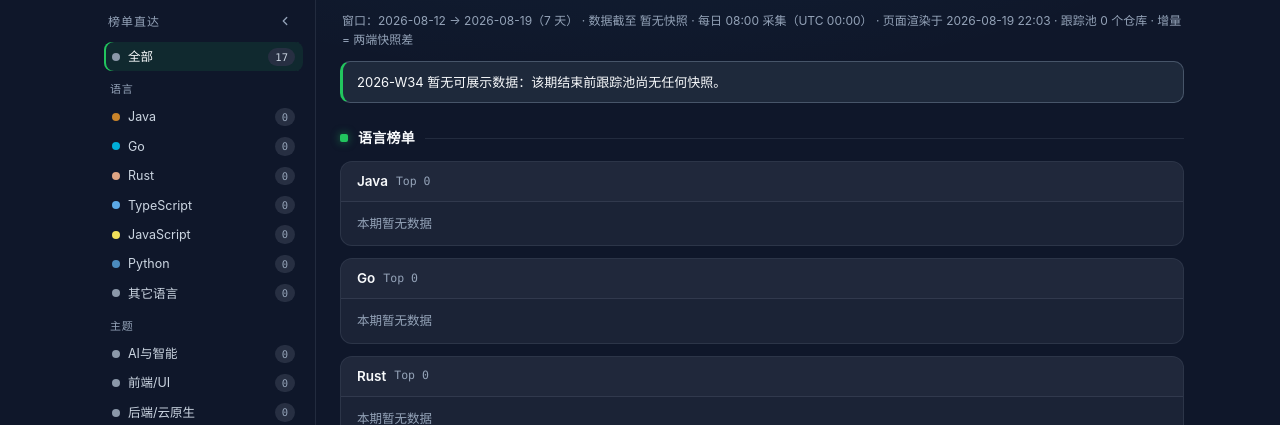
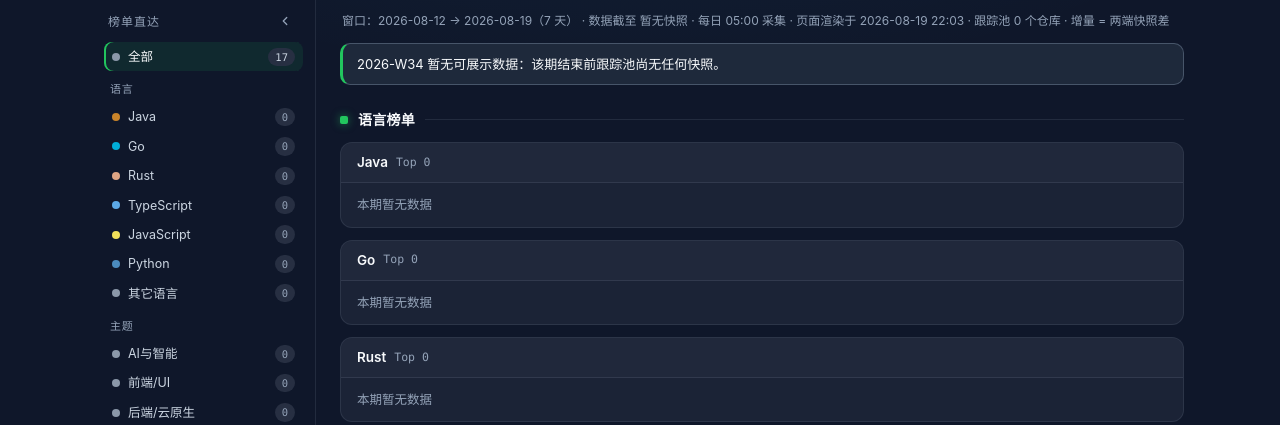
Before and after one commit to WENZIZZHENG/radar-github, a FastAPI app: page / in a window 1280 px wide. Shown: the part 55-480 px from the top of the page. Run offline with FastAPI, Linux system fonts and the light colour scheme; data that the repository does not hold is empty.

Commit message:
feat: 每日采集改北京 05:00（UTC 21:00），元信息行去 UTC 括注，数据截至改显北京日期

```diff
--- a/app/jobs.py
+++ b/app/jobs.py
@@ -1,6 +1,6 @@
 """进程内调度（架构决策 7：SSR + SQLite + 进程内 APScheduler，不引独立调度进程）。
 
-每日 UTC 00:00 跑一次全日任务（快照＋发现池，逻辑全在 app.collector.discover；T-011/T-017 串行接 AI 每日生成）：
+每日北京 05:00（UTC 21:00）跑一次全日任务（快照＋发现池，逻辑全在 app.collector.discover；T-011/T-017 串行接 AI 每日生成）：
 - misfire_grace_time=1 小时：进程重启错过整点，1 小时内醒来补跑一次；
 - coalesce=True：多次错过合并成一次，不连刷配额（共识 §8 允许数据空洞，没必要补）；
 - 时区钉死 UTC：服务器本地时区不可控，采集口径全部 UTC（与 UTC 定长时间戳硬约定一致）。
@@ -56,7 +56,7 @@ def create_scheduler() -> AsyncIOScheduler:
     scheduler = AsyncIOScheduler(timezone=timezone.utc)
     scheduler.add_job(
         daily_job,
-        CronTrigger(hour=0, minute=0, timezone=timezone.utc),
+        CronTrigger(hour=21, minute=0, timezone=timezone.utc),  # UTC 21:00 = 北京次日 05:00（2026-08-14 本人拍板改定）
         id=DAILY_JOB_ID,
         misfire_grace_time=MISFIRE_GRACE_SECONDS,
         coalesce=True,
--- a/app/web/routes.py
+++ b/app/web/routes.py
@@ -252,11 +252,12 @@ def _endpoint_note(captured_at: str | None) -> str | None:
 
 
 def _meta(conn: sqlite3.Connection, period: str, as_of_date: date) -> dict:
-    """元信息行（流程说明 §2 第 1 层，T-028 消歧）：统计窗口、数据截至（最新快照日）、页面渲染时刻、跟踪池规模、口径说明。
+    """元信息行（流程说明 §2 第 1 层，T-028 消歧）：统计窗口、数据截至（最新快照的北京日期）、页面渲染时刻、跟踪池规模、口径说明。
 
     T-028：原"生成于"实为渲染时刻，易被误读为数据时间——拆成 data_as_of（数据截至，
-    库内最新快照 captured_at 的日期）与 generated（页面渲染时刻）两段；模板改显三段
-    （数据截至 / 每日采集时刻 / 页面渲染于），"生成于"字样删除。
+    库内最新快照 captured_at 的北京日期，UTC+8；采集固定北京 05:00 = UTC 21:00）与
+    generated（页面渲染时刻）两段；模板改显三段（数据截至 / 每日采集时刻 / 页面渲染于），
+    "生成于"字样删除。
     """
     nominal = _NOMINAL_DAYS.get(period)
     window = None
@@ -264,14 +265,19 @@ def _meta(conn: sqlite3.Connection, period: str, as_of_date: date) -> dict:
         start = as_of_date - timedelta(days=nominal)
         window = f"{start.isoformat()} → {as_of_date.isoformat()}（{nominal} 天）"
     tracked = conn.execute("SELECT COUNT(*) FROM repos WHERE dead = 0").fetchone()[0]
-    # T-028：数据截至 = MAX(captured_at) 定长 ISO 前 10 字符直接切片（schema 硬约定，不做日期解析，
-    # 与 _endpoint_note 同做法）；全库无快照时（首期部署当日）显式"暂无快照"，不隐晦成渲染日期
+    # T-028：数据截至 = MAX(captured_at) 的北京日期——captured_at 定长 ISO（schema 硬约定，
+    # 与 _endpoint_note 同数据源）；采集在 UTC 21:00（北京 05:00）落库，UTC 日期比北京慢一天，
+    # 直接切前 10 位会让"数据截至"永远显示前一天（用户必误会），故 +8h 再取日期
     latest_captured = conn.execute("SELECT MAX(captured_at) FROM star_snapshots").fetchone()[0]
     beijing = timezone(timedelta(hours=8))  # 本人自用（中国时区），明示避免与库内 UTC 混淆
     return {
         "window": window,  # 总星榜无窗口概念 → None，模板改显"数据截至"
         "as_of": as_of_date.isoformat(),  # 期次口径基准日（模板不再直接渲染，保留供调试/后续用）
-        "data_as_of": latest_captured[:10] if latest_captured else "暂无快照",
+        "data_as_of": (
+            (datetime.strptime(latest_captured, _ISO_FMT) + timedelta(hours=8)).date().isoformat()
+            if latest_captured
+            else "暂无快照"
+        ),
         "generated": datetime.now(beijing).strftime("%Y-%m-%d %H:%M"),  # 页面渲染时刻（UTC+8），非数据时间
         "tracked": f"{tracked:,}",
         "method": "增量 = 两端快照差" if nominal is not None else "按最新快照总星数降序",
--- a/app/web/templates/boards.html
+++ b/app/web/templates/boards.html
@@ -41,7 +41,7 @@
 {% endif %}
 
 {# 第 1 层：元信息行（T-028 消歧：数据截至 = 最新快照日，页面渲染于 = 渲染时刻，删除易误读的"生成于"） #}
-<p class="meta">{% if meta.window %}窗口：{{ meta.window }} · 数据截至 {{ meta.data_as_of }} · 每日 08:00 采集（UTC 00:00） · 页面渲染于 {{ meta.generated }} · 跟踪池 {{ meta.tracked }} 个仓库 · {{ meta.method }}{% else %}数据截至 {{ meta.data_as_of }} · 每日 08:00 采集（UTC 00:00） · 页面渲染于 {{ meta.generated }} · 跟踪池 {{ meta.tracked }} 个仓库 · {{ meta.method }}{% endif %}</p>
+<p class="meta">{% if meta.window %}窗口：{{ meta.window }} · 数据截至 {{ meta.data_as_of }} · 每日 05:00 采集 · 页面渲染于 {{ meta.generated }} · 跟踪池 {{ meta.tracked }} 个仓库 · {{ meta.method }}{% else %}数据截至 {{ meta.data_as_of }} · 每日 05:00 采集 · 页面渲染于 {{ meta.generated }} · 跟踪池 {{ meta.tracked }} 个仓库 · {{ meta.method }}{% endif %}</p>
 
 {# 首期/缺席降级提示条（流程说明 §4）：增量榜全缺席时显示总星榜 + 明确提示 #}
 {% if notice %}<p class="notice" role="status">{{ notice }}</p>{% endif %}
```
Also changed, not shown: tests/test_jobs.py (+2 -2 lines), tests/test_web.py (+4 -3 lines).
